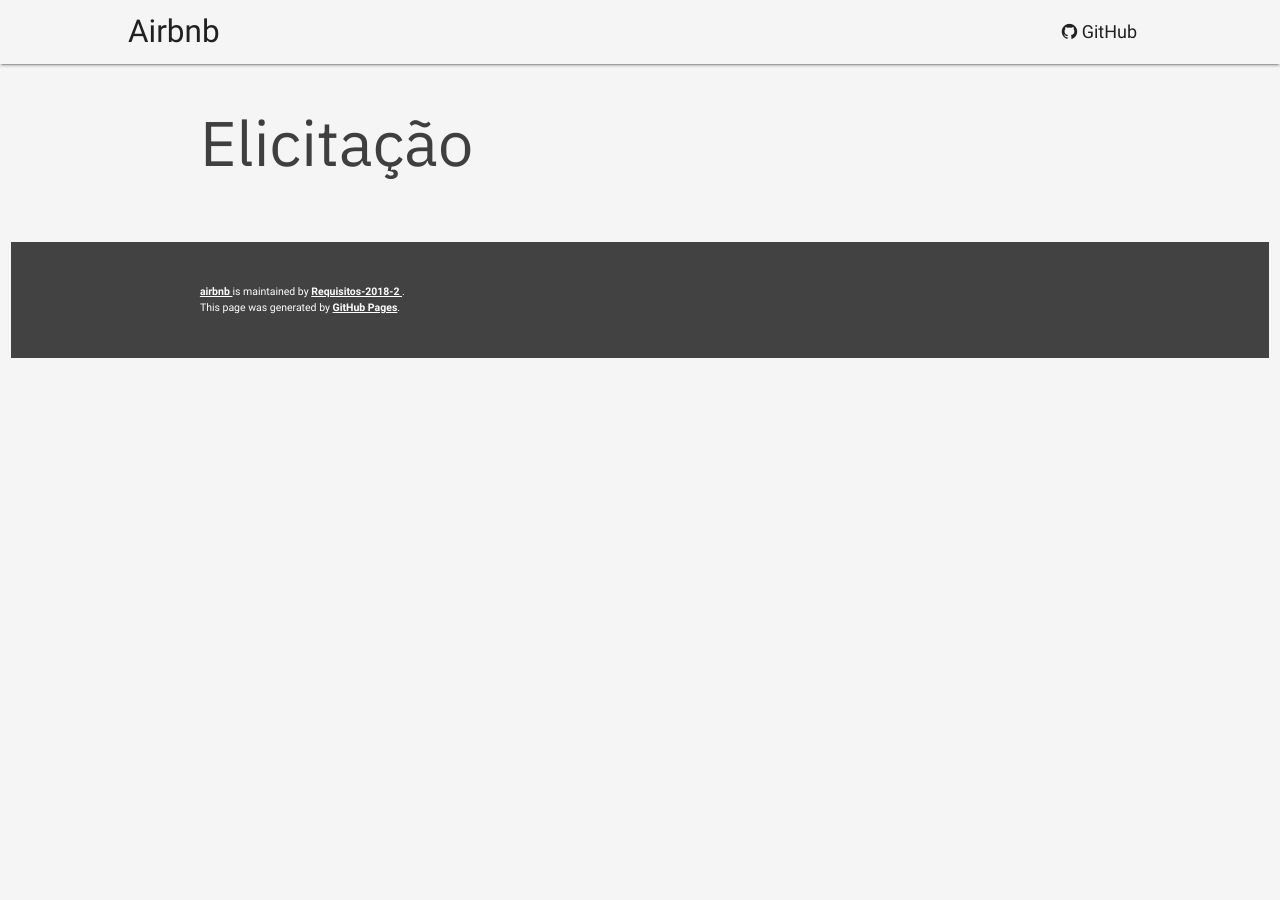
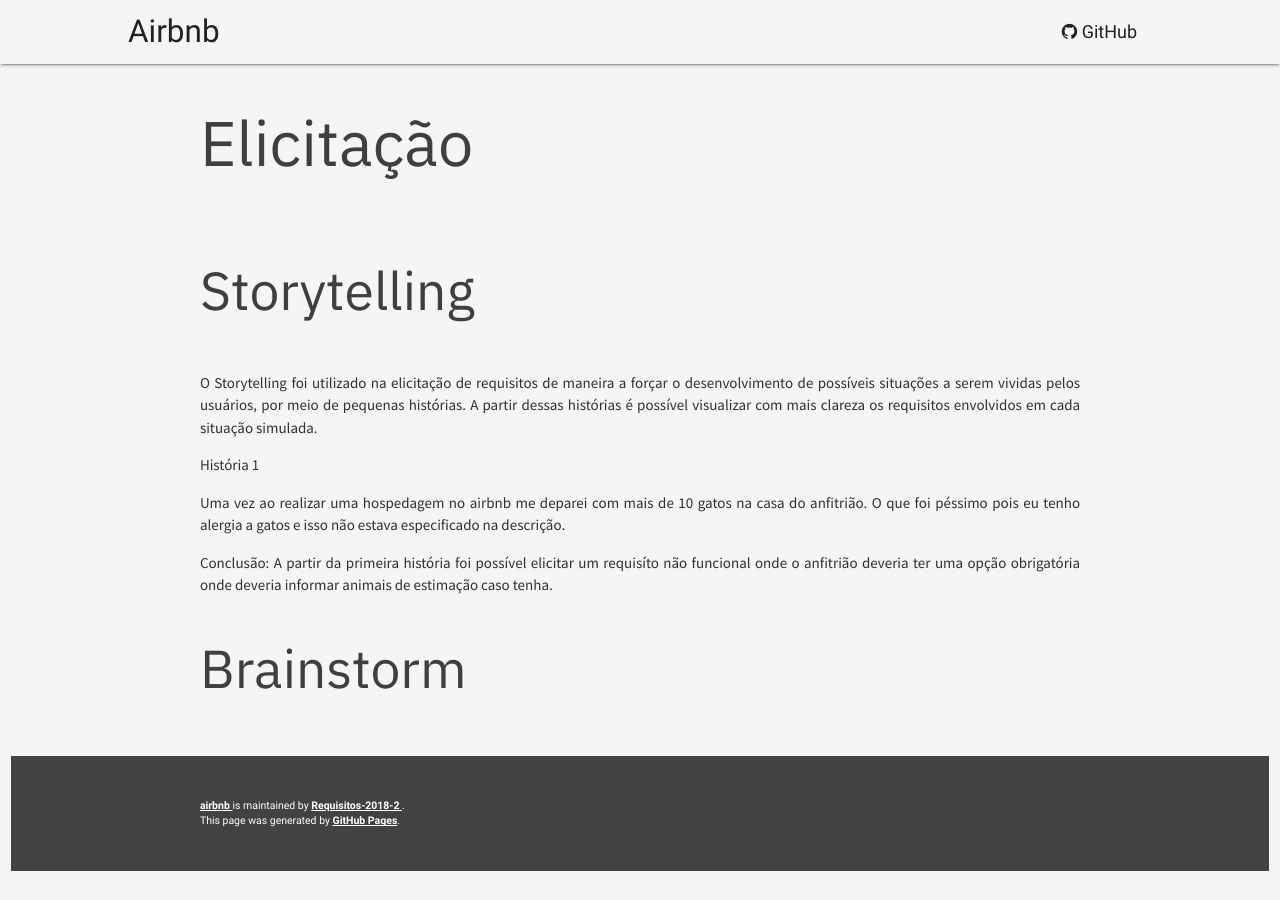
Before and after one commit to Requisitos-2018-2/airbnb, a Jekyll site: the page built from elicitacao/index.md, in a window 1280 px wide. Built offline with Jekyll 4.4.1, drawn with Linux system fonts in a browser that asks for light colours; our own code applies the rules of GitHub Pages for plain Markdown files.

Commit message:
ädd storytelling

```diff
--- a/elicitacao/index.md
+++ b/elicitacao/index.md
@@ -1 +1,14 @@
 # Elicitação
+
+## **Storytelling**
+
+O Storytelling foi utilizado na elicitação de requisitos de maneira a forçar o desenvolvimento de possíveis situações a serem vividas pelos usuários, por meio de pequenas histórias. A partir dessas histórias é possível visualizar com mais clareza os requisitos envolvidos em cada situação simulada.
+
+História 1
+
+Uma vez ao realizar uma hospedagem no airbnb me deparei com mais de 10 gatos na casa do anfitrião. O que foi péssimo pois eu tenho alergia a gatos e isso não estava especificado na descrição.
+
+Conclusão: A partir da primeira história foi possível elicitar um requisíto não funcional onde o anfitrião deveria ter uma opção obrigatória onde deveria informar animais de estimação caso tenha.
+
+
+## **Brainstorm**
```
